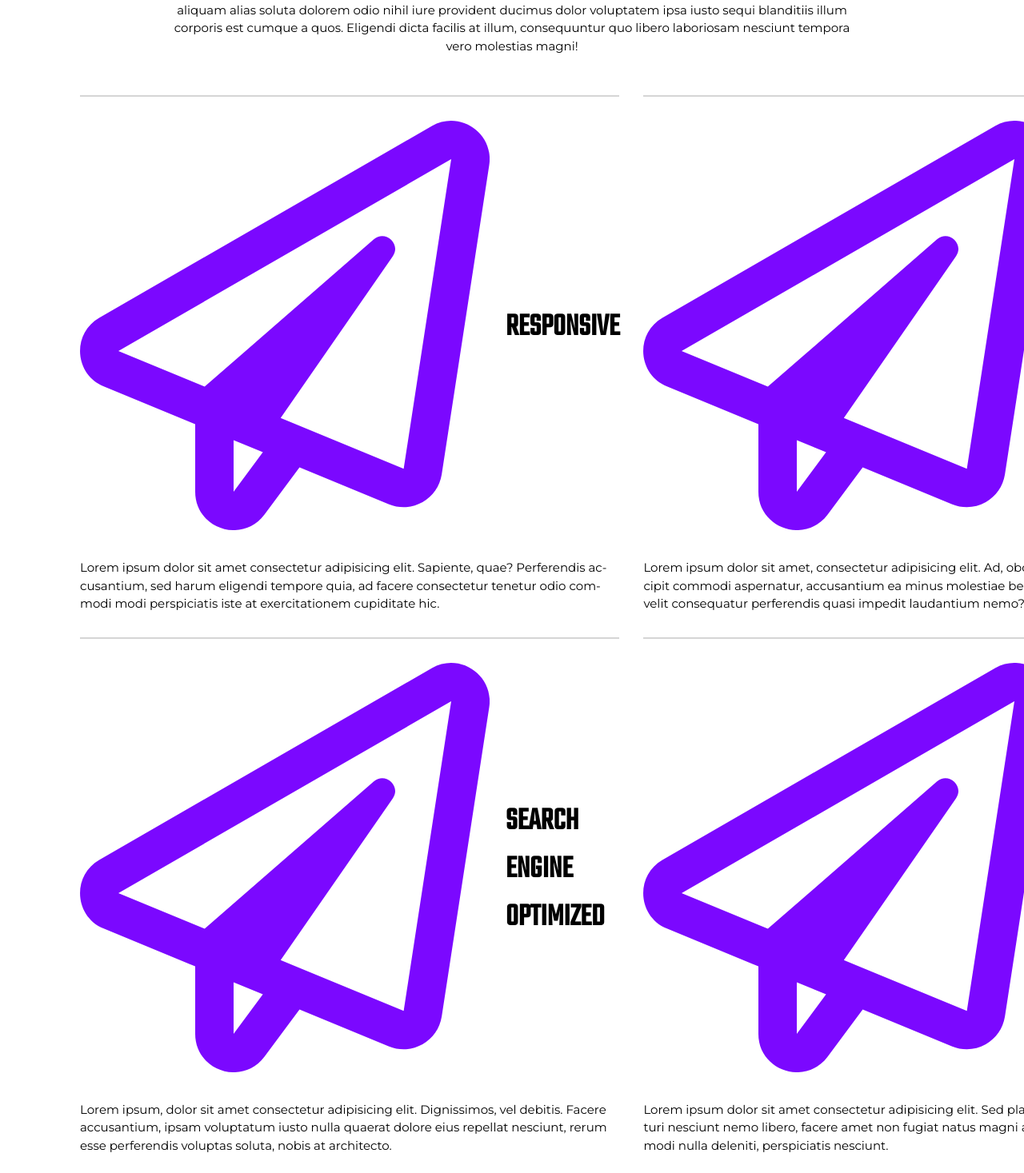
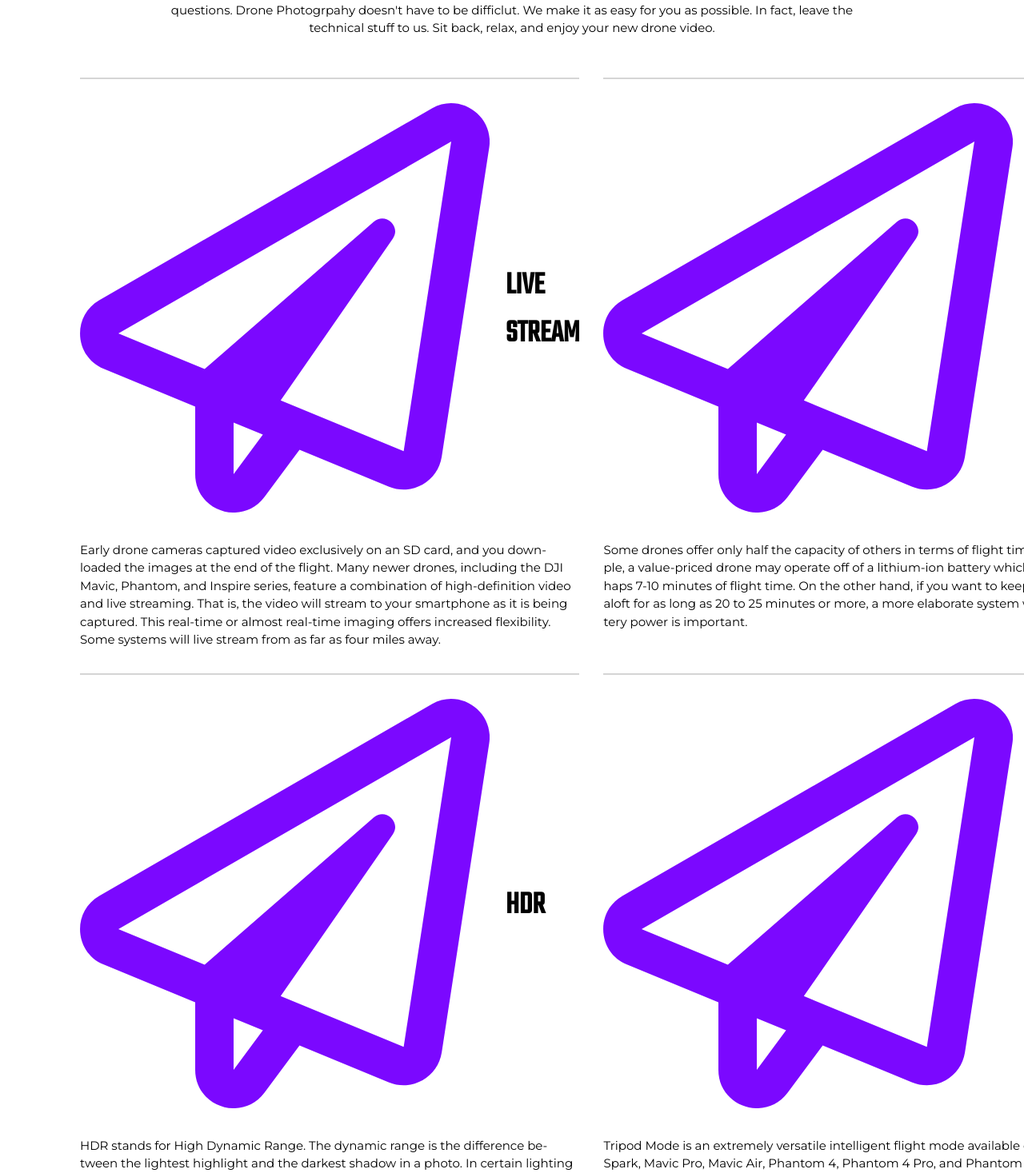
Before and after one commit to ChristianWare/templateOne, a Next.js app: page /services in a window 1280 px wide. Shown: the part 4383-5850 px from the top of the page at 80% size. Built offline with nearby package versions, Linux system fonts and the light colour scheme.

Commit message:
Features Section Update

```diff
--- a/src/comps/features/Features.js
+++ b/src/comps/features/Features.js
@@ -1,5 +1,5 @@
-import styles from './Features.module.css'
-import Plane from '../../../public/icons/plane.svg'
+import styles from "./Features.module.css";
+import Plane from "../../../public/icons/plane.svg";
 
 function Features() {
   return (
@@ -7,64 +7,91 @@ function Features() {
       <div className={styles.content}>
         <div className={styles.top}>
           <h2 className={styles.heading}>FEATURES</h2>
-          <div className={styles.copy} lang='en'>
-           Lorem ipsum dolor sit amet consectetur adipisicing elit. Dolorum vitae possimus quis, rem exercitationem saepe aliquam alias soluta dolorem odio nihil iure provident ducimus dolor voluptatem ipsa iusto sequi blanditiis illum corporis est cumque a quos. Eligendi dicta facilis at illum, consequuntur quo libero laboriosam nesciunt tempora vero molestias magni!
+          <div className={styles.copy} lang="en">
+            Here are just some of the features that come with everyservice we
+            provide. Feel free to reach out to us with more questions. Drone
+            Photogrpahy doesn't have to be difficlut. We make it as easy for you
+            as possible. In fact, leave the technical stuff to us. Sit back,
+            relax, and enjoy your new drone video.
           </div>
         </div>
         <div className={styles.bottom}>
           <div className={styles.bxOne}>
             <hr className={styles.divide} />
-            <h3 className={styles.feature} lang='en'>
+            <h3 className={styles.feature} lang="en">
               <span>
                 <Plane className={styles.icon} />
               </span>
-              RESPONSIVE
+              LIVE STREAM
             </h3>
             <div className={styles.learnMoreBox}>
-              <p lang='en'>
-                Lorem ipsum dolor sit amet consectetur adipisicing elit. Sapiente, quae? Perferendis accusantium, sed harum eligendi tempore quia, ad facere consectetur tenetur odio commodi modi perspiciatis iste at exercitationem cupiditate hic.
+              <p lang="en">
+                Early drone cameras captured video exclusively on an SD card,
+                and you downloaded the images at the end of the flight. Many
+                newer drones, including the DJI Mavic, Phantom, and Inspire
+                series, feature a combination of high-definition video and live
+                streaming. That is, the video will stream to your smartphone as
+                it is being captured. This real-time or almost real-time imaging
+                offers increased flexibility. Some systems will live stream from
+                as far as four miles away.
               </p>
             </div>
           </div>
           <div className={styles.bxOne}>
             <hr className={styles.divide} />
-            <h3 className={styles.feature} lang='en'>
+            <h3 className={styles.feature} lang="en">
               <span>
                 <Plane className={styles.icon} />
               </span>
-              ACCESSIBLE
+              LONG BATTERY LIFE
             </h3>
             <div className={styles.learnMoreBox}>
-              <p lang='en'>
-                Lorem ipsum dolor sit amet, consectetur adipisicing elit. Ad, obcaecati pariatur ab suscipit commodi aspernatur, accusantium ea minus molestiae beatae exercitationem vel velit consequatur perferendis quasi impedit laudantium nemo? Corporis?
+              <p lang="en">
+                Some drones offer only half the capacity of others in terms of
+                flight time. For example, a value-priced drone may operate off
+                of a lithium-ion battery which offers perhaps 7-10 minutes of
+                flight time. On the other hand, if you want to keep your drone
+                aloft for as long as 20 to 25 minutes or more, a more elaborate
+                system with LiPo battery power is important.
               </p>
             </div>
           </div>
           <div className={styles.bxOne}>
             <hr className={styles.divide} />
-            <h3 className={styles.feature} lang='en'>
+            <h3 className={styles.feature} lang="en">
               <span>
                 <Plane className={styles.icon} />
               </span>
-              SEARCH ENGINE OPTIMIZED
+              HDR
             </h3>
             <div className={styles.learnMoreBox}>
-              <p lang='en'>
-                Lorem ipsum, dolor sit amet consectetur adipisicing elit. Dignissimos, vel debitis. Facere accusantium, ipsam voluptatum iusto nulla quaerat dolore eius repellat nesciunt, rerum esse perferendis voluptas soluta, nobis at architecto.
+              <p lang="en">
+                HDR stands for High Dynamic Range. The dynamic range is the
+                difference between the lightest highlight and the darkest shadow
+                in a photo. In certain lighting scenarios, usually during
+                sunrise or sunset or shooting directly into the sun, no matter
+                what your camera settings are, it is impossible to avoid having
+                blown out highlights or completely black shadows.
               </p>
             </div>
           </div>
           <div className={styles.bxOne}>
             <hr className={styles.divide} />
-            <h3 className={styles.feature} lang='en'>
+            <h3 className={styles.feature} lang="en">
               <span>
                 <Plane className={styles.icon} />
               </span>
-              PAGE SPEED OPTIMIZED
+              TRIPOD MODE
             </h3>
             <div className={styles.learnMoreBox}>
-              <p lang='en'>
-                Lorem ipsum dolor sit amet consectetur adipisicing elit. Sed placeat aliquid labore excepturi nesciunt nemo libero, facere amet non fugiat natus magni animi. Harum debitis modi nulla deleniti, perspiciatis nesciunt.
+              <p lang="en">
+                Tripod Mode is an extremely versatile intelligent flight mode
+                available on the DJI Spark, Mavic Pro, Mavic Air, Phantom 4,
+                Phantom 4 Pro, and Phantom 4 Advanced. It enables fine control
+                of your drone by limiting the maximum speed and reducing the
+                braking distance. By giving you more control of your drone,
+                Tripod Mode makes it easy to record smooth footage and cinematic
+                shots for a variety of projects and applications.
               </p>
             </div>
           </div>
```
